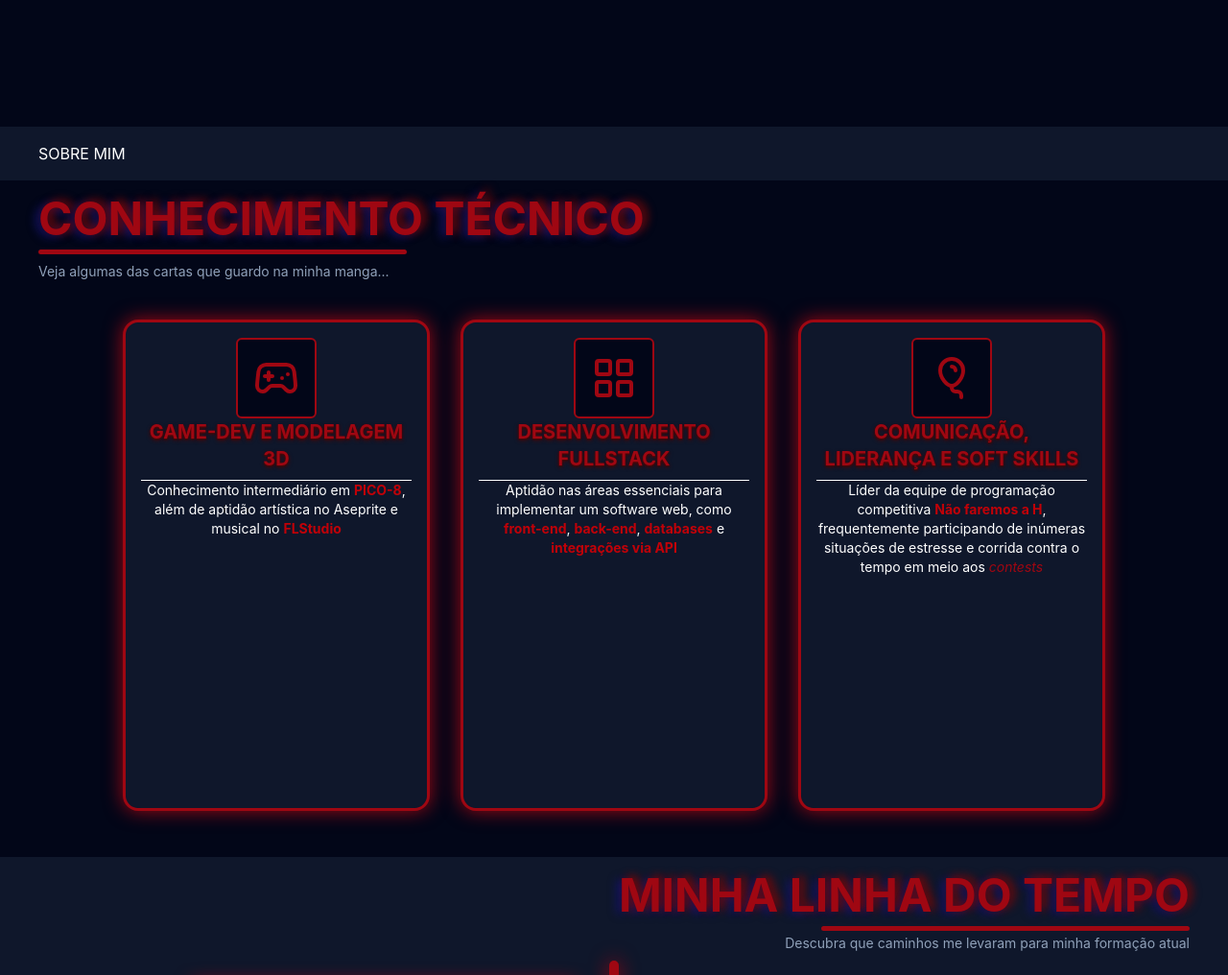
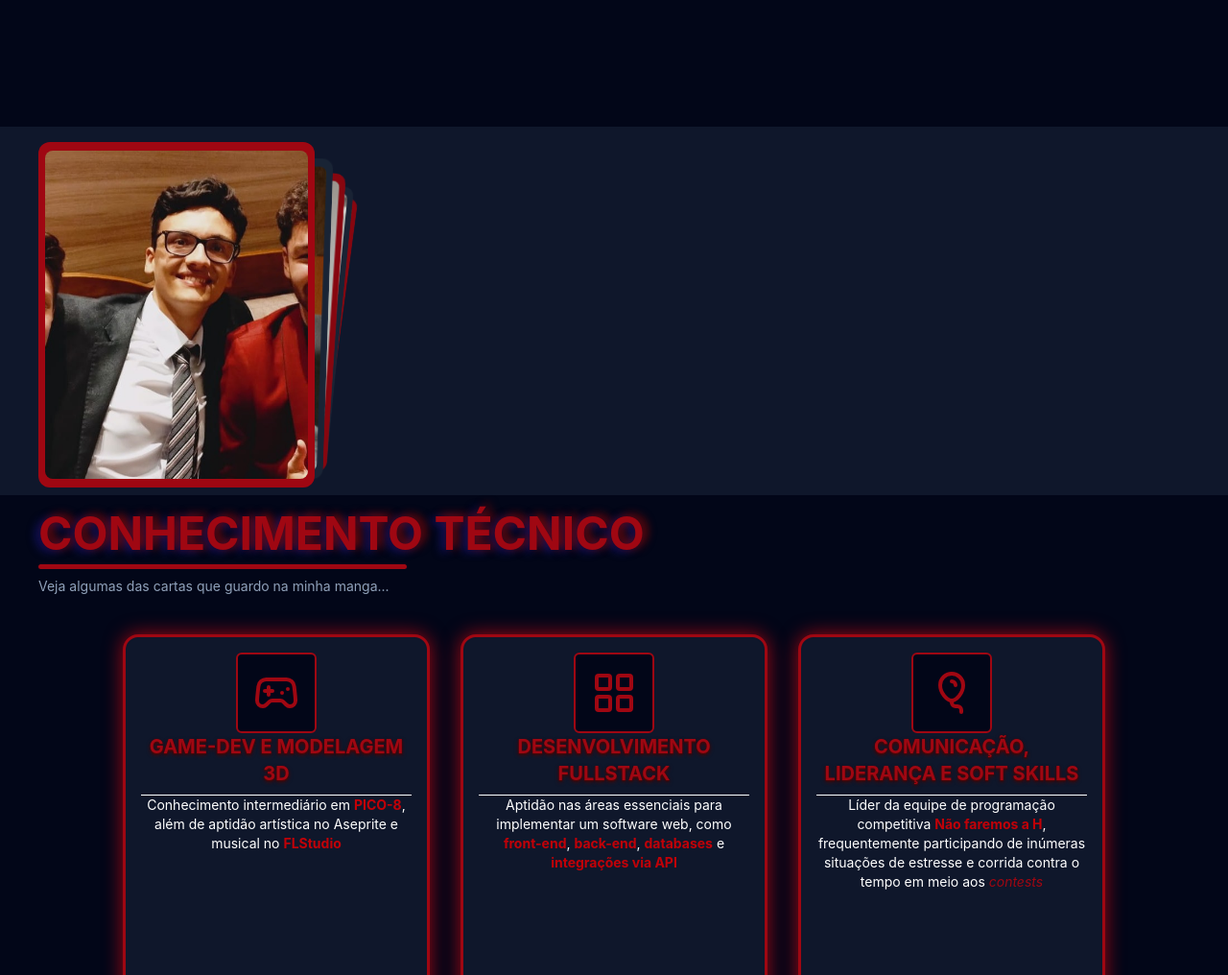
Before and after one commit to LucianoKohler/portfolio, a website: page index.html in a window 1280 px wide. Shown: the part 660-1676 px from the top of the page at 96% size. Drawn offline with nearby package versions, Linux system fonts and the light colour scheme.

Commit message:
started on aboutMe page

```diff
--- a/css/style.css
+++ b/css/style.css
@@ -117,7 +117,7 @@ header {
     position: sticky;
     top: 0;
     margin-top: -64px;
-    z-index: 3;
+    z-index: 10;
 }
 
 header a {
@@ -159,6 +159,39 @@ header .mainHeaderLink {
         rounded-md
         hover:bg-slate-200
         hover:text-red-800
+}
+
+
+
+/* ------------ */
+/* ABOUT ME CSS */
+/* ------------ */
+
+#aboutMe {
+    @apply
+        h-96
+        w-96
+
+}
+
+
+.aboutMeCard:nth-of-type(odd) { @apply bg-red-800 }
+.aboutMeCard:nth-of-type(even) { @apply bg-slate-800 }
+.aboutMeCard {
+    @apply
+        flex!
+        justify-center
+        items-center
+        rounded-xl
+        h-90!
+        w-72!
+}
+
+.aboutMeCard img {
+    width: 95%;
+    height: 95%;
+    @apply
+        rounded-lg
 }
 
 /* ----------------------- */
@@ -387,7 +420,7 @@ header .mainHeaderLink {
     --swiper-pagination-bullet-inactive-color: #9bb7df;
 }
 
-.swiper {
+.projectSwiper {
     width: 80%;
     max-width: 1200px;
     margin: 0 auto;
--- a/index.html
+++ b/index.html
@@ -23,7 +23,17 @@
 
         <!-- Sobre mim -->
          <div class="wrapper" id="aboutMe">
-            SOBRE MIM
+            <div class="aboutMeCards">
+                <div class="swiper cardsSwiper">
+                    <div class="swiper-wrapper">
+                        <div class="swiper-slide aboutMeCard"><img src="assets/me/a.jpg"></div>
+                        <div class="swiper-slide aboutMeCard"><img src="assets/me/b.jpg"></div>
+                        <div class="swiper-slide aboutMeCard"><img src="assets/me/c.jpg"></div>
+                        <div class="swiper-slide aboutMeCard"><img src="assets/me/d.jpg"></div>
+                        <div class="swiper-slide aboutMeCard"><img src="assets/me/e.jpg"></div>
+                    </div>
+                </div>
+            </div>
          </div>
 
         <!-- Conhecimentos técnicos -->
@@ -180,7 +190,7 @@
                 <hr class="m-auto">
                 <p class="text-center">Uma pequena coletânea de todo o meu conhecimento</p>
             </section>
-            <div class="swiper">
+            <div class="swiper projectSwiper">
                 <div class="swiper-wrapper">
                     <div class="project swiper-slide">
                         <div class="projectImage">
--- a/js/swiper.js
+++ b/js/swiper.js
@@ -1,6 +1,6 @@
 import Swiper from "/node_modules/swiper/swiper-bundle.min.mjs";
 
-const swiper = new Swiper(".swiper", {
+const swiper = new Swiper(".projectSwiper", {
   loop: false,
   rewind: true,
   grabCursor: true,
@@ -25,3 +25,9 @@ const swiper = new Swiper(".swiper", {
     prevEl: ".swiper-button-prev",
   },
 });
+
+const swiper2 = new Swiper(".cardsSwiper", {
+    effect: 'cards',
+    grabCursor: true,
+    rewind: true
+});
```
Also changed, not shown: assets/me/a.jpg (added), assets/me/b.jpg (added), assets/me/c.jpg (added), assets/me/d.jpg (added), assets/me/e.jpg (added), dist/output.css.
